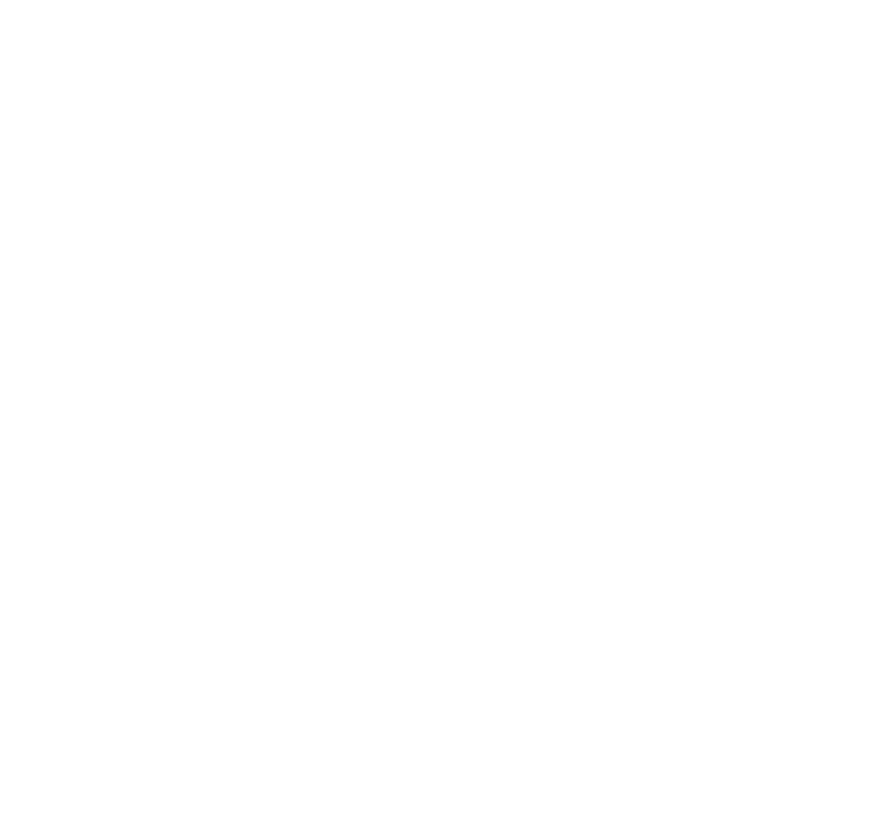
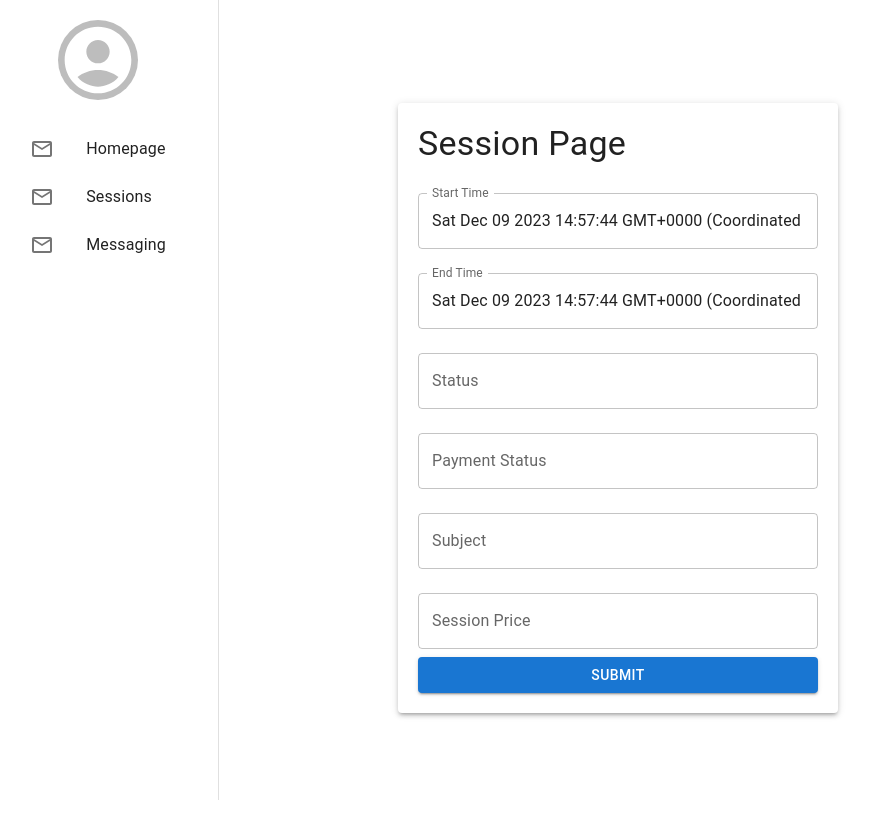
Before and after one commit to dIB59/vteach, a React (Create React App) app in the folder frontend/: page /session in a window 1280 px wide. Shown: the whole page, without its empty margins (22-893 px from the left). Built offline with nearby package versions, Linux system fonts and the light colour scheme.

Commit message:
added session page

```diff
--- a/frontend/package.json
+++ b/frontend/package.json
@@ -3,15 +3,19 @@
   "version": "0.1.0",
   "private": true,
   "dependencies": {
+    "@date-io/date-fns": "^2.17.0",
     "@emotion/react": "^11.11.3",
     "@emotion/styled": "^11.11.0",
     "@mui/icons-material": "^5.15.2",
     "@mui/material": "^5.15.2",
     "@mui/system": "^5.15.2",
+    "@mui/x-date-pickers": "^6.18.6",
     "@testing-library/jest-dom": "^5.17.0",
     "@testing-library/react": "^13.4.0",
     "@testing-library/user-event": "^13.5.0",
     "axios": "^1.6.1",
+    "date-fns": "^2.30.0",
+    "dayjs": "^1.11.10",
     "react": "^18.2.0",
     "react-dom": "^18.2.0",
     "react-router-dom": "^6.18.0",
--- a/frontend/src/App.js
+++ b/frontend/src/App.js
@@ -6,6 +6,7 @@
 import Unauthorized from './components/Unauthorized';
 import RequireAuth from './components/RequireAuth';
 import TeacherHomePage from './components/TeacherHomePage';
+import SessionPage from './pages/SessionPage';
 
 const App = () => {
   return (
@@ -14,6 +15,7 @@
         <Route path="/login" element={<LoginPage />} />
         <Route path="/signup" element={<SignupPage />} />
         <Route path="/teacherHomePage" element={<TeacherHomePage />} />
+        <Route path="/session" element={<SessionPage />} />
 
         <Route element={<RequireAuth allowedRoles={['student']}/>}>
           <Route path="/studenthomepage" element={<StudentHomePage />} />
--- a/frontend/src/components/Sidebar.js
+++ b/frontend/src/components/Sidebar.js
@@ -2,10 +2,24 @@
 import { styled } from '@mui/system';
 import AccountCircleIcon from '@mui/icons-material/AccountCircle';
 import MailOutlineIcon from '@mui/icons-material/MailOutline';
+import { useNavigate } from 'react-router-dom';
 
 
 const Sidebar = ({ teacherData }) => {
 
+    const navigate = useNavigate();
+    const handleHomepageClick = () => {
+        // Use the navigate function to redirect to the desired route
+        navigate('/teacherHomePage');
+    };
+    const handleSessionClick = () => {
+        // Use the navigate function to redirect to the desired route
+        navigate('/session');
+    };
+    const handleMessageClick = () => {
+        // Use the navigate function to redirect to the desired route
+        navigate('/message');
+    };
     const drawerWidth = 240;
 
     const DrawerContainer = styled(Drawer)({
@@ -32,21 +46,19 @@
                     {teacherData && `${teacherData.user.firstName} ${teacherData.user.lastName}`}
                 </Typography>
                 <List>
-                    {//ListiteemButton should route to the correct page
-                    }
-                    <ListItemButton href='/homepage'>
+                    <ListItemButton  onClick={handleHomepageClick}>
                         <ListItemIcon>
                             <MailOutlineIcon />
                         </ListItemIcon>
                         <ListItemText primary="Homepage" />
                     </ListItemButton >
-                    <ListItemButton href='/session'>
+                    <ListItemButton onClick={handleSessionClick}>
                         <ListItemIcon>
                             <MailOutlineIcon />
                         </ListItemIcon>
                         <ListItemText primary="Sessions" />
                     </ListItemButton >
-                    <ListItemButton href='/messaging'>
+                    <ListItemButton onClick={handleMessageClick}>
                         <ListItemIcon>
                             <MailOutlineIcon />
                         </ListItemIcon>
--- a/frontend/src/pages/SessionPage.jsx
+++ b/frontend/src/pages/SessionPage.jsx
@@ -1,11 +1,14 @@
 import React, { useState } from 'react';
+import Sidebar from '../components/Sidebar';
+import { TextField, Button, Typography, Paper, Grid } from '@mui/material';
+import useAuth from '../hooks/useAuth';
 import axios from 'axios';
 
 const SessionPage = () => {
-    const [teacherId, setTeacherId] = useState('');
-    const [user, setUser] = useState({ firstName: '', lastName: '' });
-    const [startTime, setStartTime] = useState('');
-    const [endTime, setEndTime] = useState('');
+    const { auth } = useAuth();
+    const teacherId = auth.teacherId;
+    const [startTime, setStartTime] = useState(new Date());
+    const [endTime, setEndTime] = useState(new Date());
     const [status, setStatus] = useState('');
     const [paymentStatus, setPaymentStatus] = useState('');
     const [subject, setSubject] = useState('');
@@ -14,116 +17,98 @@
     const handleSubmit = async (e) => {
         e.preventDefault();
 
-        const teacherName = `${user.firstName} ${user.lastName}`;
-        const students = [];
-
+        console.log(teacherId);
         try {
-            const response = await axios.post('http://localhost:3001/sessions', {
-                teacher: teacherId,
-                teacherName,
-                students,
+            const response = await axios.post('/sessions/create', {
+                teacherId: teacherId,
                 startTime,
                 endTime,
                 status,
                 paymentStatus,
                 subject,
                 sessionPrice,
-            });
+            },
+                {
+                headers: {
+                    'Authorization': 'Bearer '+ auth.accessToken, // Replace YOUR_ACCESS_TOKEN with the actual access token
+                    'Content-Type': 'application/json', // Adjust the content type as needed
+                },
+            }
 
-            console.log(response.data); // Handle the response as needed
+            );
+
+            console.log(response.data);
         } catch (error) {
             console.error(error);
         }
     };
 
     return (
-        <div>
-            <h1>Session Page</h1>
+        <>
+            <Sidebar />
+            <Grid container justifyContent="center" alignItems="center" style={{ height: '100vh' }}>
+                <Paper elevation={3} style={{ padding: '20px', maxWidth: '400px' }}>
+                    <Typography variant="h4" gutterBottom>
+                        Session Page
+                    </Typography>
                     <form onSubmit={handleSubmit}>
-                <label>
-                    Teacher ID:
-                    <input
-                        type="text"
-                        value={teacherId}
-                        onChange={(e) => setTeacherId(e.target.value)}
-                    />
-                </label>
-                <br />
-                <label>
-                    First Name:
-                    <input
-                        type="text"
-                        value={user.firstName}
-                        onChange={(e) => setUser({ ...user, firstName: e.target.value })}
-                    />
-                </label>
-                <br />
-                <label>
-                    Last Name:
-                    <input
-                        type="text"
-                        value={user.lastName}
-                        onChange={(e) => setUser({ ...user, lastName: e.target.value })}
-                    />
-                </label>
-                <br />
-                <label>
-                    Start Time:
-                    <input
-                        type="text"
+                        <TextField
+                            label="Start Time"
+                            variant="outlined"
+                            fullWidth
+                            margin="normal"
                             value={startTime}
                             onChange={(e) => setStartTime(e.target.value)}
                         />
-                </label>
-                <br />
-                <label>
-                    End Time:
-                    <input
-                        type="text"
+
+                        <TextField
+                            label="End Time"
+                            variant="outlined"
+                            fullWidth
+                            margin="normal"
                             value={endTime}
                             onChange={(e) => setEndTime(e.target.value)}
                         />
-                </label>
-                <br />
-                <label>
-                    Status:
-                    <input
-                        type="text"
+                        <TextField
+                            label="Status"
+                            variant="outlined"
+                            fullWidth
+                            margin="normal"
                             value={status}
                             onChange={(e) => setStatus(e.target.value)}
                         />
-                </label>
-                <br />
-                <label>
-                    Payment Status:
-                    <input
-                        type="text"
+
+                        <TextField
+                            label="Payment Status"
+                            variant="outlined"
+                            fullWidth
+                            margin="normal"
                             value={paymentStatus}
                             onChange={(e) => setPaymentStatus(e.target.value)}
                         />
-                </label>
-                <br />
-                <label>
-                    Subject:
-                    <input
-                        type="text"
+                        <TextField
+                            label="Subject"
+                            variant="outlined"
+                            fullWidth
+                            margin="normal"
                             value={subject}
                             onChange={(e) => setSubject(e.target.value)}
                         />
-                </label>
-                <br />
-                <label>
-                    Session Price:
-                    <input
-                        type="text"
+                        <TextField
+                            label="Session Price"
+                            variant="outlined"
+                            fullWidth
+                            margin="normal"
                             value={sessionPrice}
                             onChange={(e) => setSessionPrice(e.target.value)}
                         />
-                </label>
-                <br />
-                <button type="submit">Submit</button>
+                        <Button type="submit" variant="contained" color="primary" fullWidth>
+                            Submit
+                        </Button>
                     </form>
-        </div>
+                </Paper>
+            </Grid>
+        </>
     );
 };
 
--- /dev/null
+++ b/package.json
@@ -0,0 +1,5 @@
+{
+  "dependencies": {
+    "@material-ui/pickers": "^3.3.11"
+  }
+}
```
Also changed, not shown: frontend/src/components/dateRange.js (added, +32 -0 lines), 2 other files (tests, documents, lock files or other folders). Lines whose indentation alone changed are shown as unchanged.
